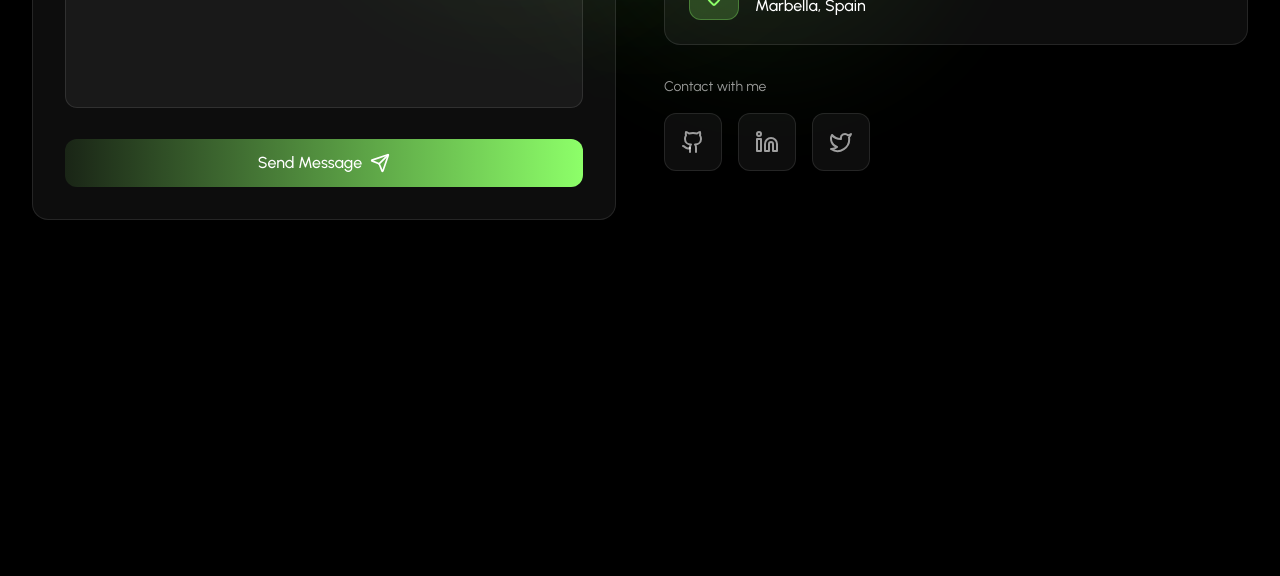
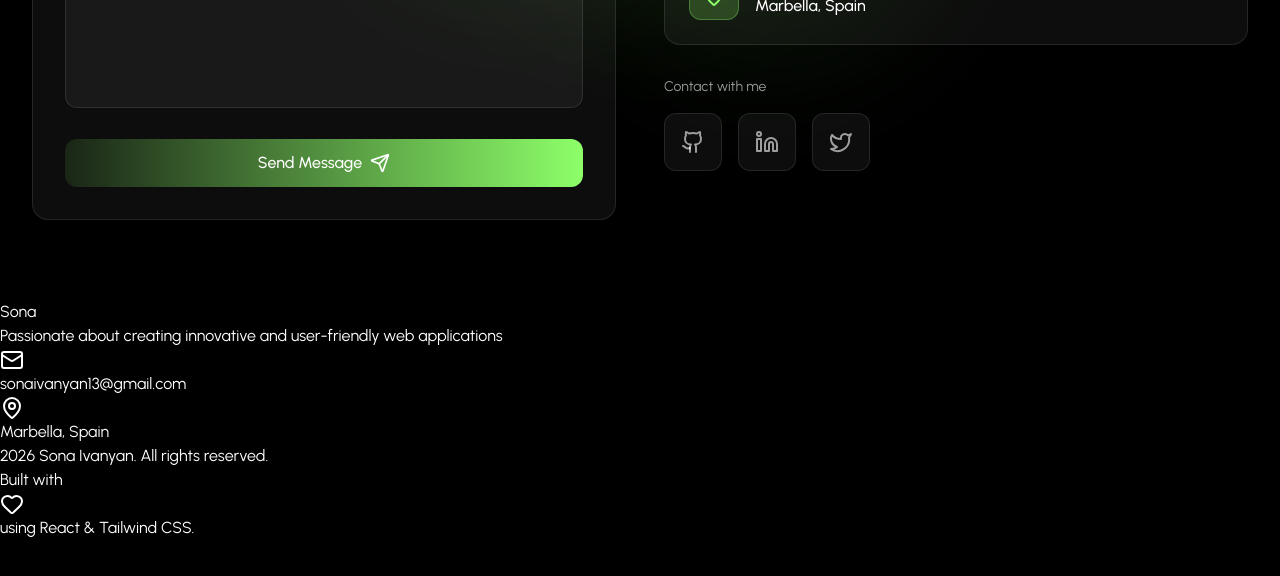
Before and after one commit to sonaiv13/portfolio_demo, a React (Vite) app: page / in a window 1280 px wide. Shown: the part 5990-6566 px from the top of the page. Built offline with nearby package versions, Linux system fonts and the light colour scheme.

Commit message:
Footer created with social icons

```diff
--- a/src/App.jsx
+++ b/src/App.jsx
@@ -7,6 +7,7 @@ import Projects from "./components/sections/Projects.jsx";
 import Services from "./components/sections/Services.jsx";
 import Testimonials from "./components/sections/Testimonials.jsx";
 import Contact from "./components/sections/Contact.jsx";
+import Footer from "./components/layout/Footer.jsx";
 
 const App = () => {
     return (
@@ -21,6 +22,8 @@ const App = () => {
                 <Testimonials/>
                 <Contact/>
             </main>
+
+            <Footer/>
         </div>
     );
 };
--- a/src/components/layout/Footer.jsx
+++ b/src/components/layout/Footer.jsx
@@ -1,8 +1,76 @@
 import React from 'react'
+import { Github, Linkedin, Twitter, Dribbble, Mail, MapPin, Heart } from "lucide-react";
+import { PERSONAL_INFO, SOCIAL_LINKS, NAV_LINKS } from "../../utils/constants.js";
+import { scrollToSection } from "../../hooks/useScrollSpy.js";
+import FadeIn from "../animations/FadeIn.jsx";
 
 const Footer = () => {
+
+    const socialIcons = {
+        github: Github,
+        linkedin: Linkedin,
+        twitter: Twitter,
+        dribble: Dribbble,
+    }
+
     return (
-        <div>Footer</div>
+        <footer className=''>
+            <div className=''>
+                <div className=''/>
+                <div className=''/>
+            </div>
+
+            <div className=''>
+                <div className=''>
+                    <FadeIn delay={0}>
+                        <div>
+                            <h3 className=''>
+                                {PERSONAL_INFO.name.split(' ')[0]}
+                            </h3>
+                            <p className=''>
+                                {PERSONAL_INFO.tagline}
+                            </p>
+
+                            <div className=''>
+                                <a
+                                    href={`mailto:${PERSONAL_INFO.email}`}
+                                    className=''
+                                >
+                                   <div className=''>
+                                       <Mail className=''/>
+                                   </div>
+                                   <span className=''>
+                                       {PERSONAL_INFO.email}
+                                   </span>
+                                </a>
+
+                                <div className=''>
+                                    <div className=''>
+                                        <MapPin className=''/>
+                                    </div>
+                                    <span className=''>
+                                        {PERSONAL_INFO.location}
+                                    </span>
+                                </div>
+                            </div>
+                        </div>
+                    </FadeIn>
+                </div>
+
+                <FadeIn delay={300}>
+                    <div className=''>
+                        <div className=''>
+                            <p className=''>
+                                {new Date().getFullYear()} {PERSONAL_INFO.name}. All rights reserved.
+                            </p>
+                            <p className=''>
+                                Built with <Heart className=''/> using React & Tailwind CSS.
+                            </p>
+                        </div>
+                    </div>
+                </FadeIn>
+            </div>
+        </footer>
     )
 }
 export default Footer
```
